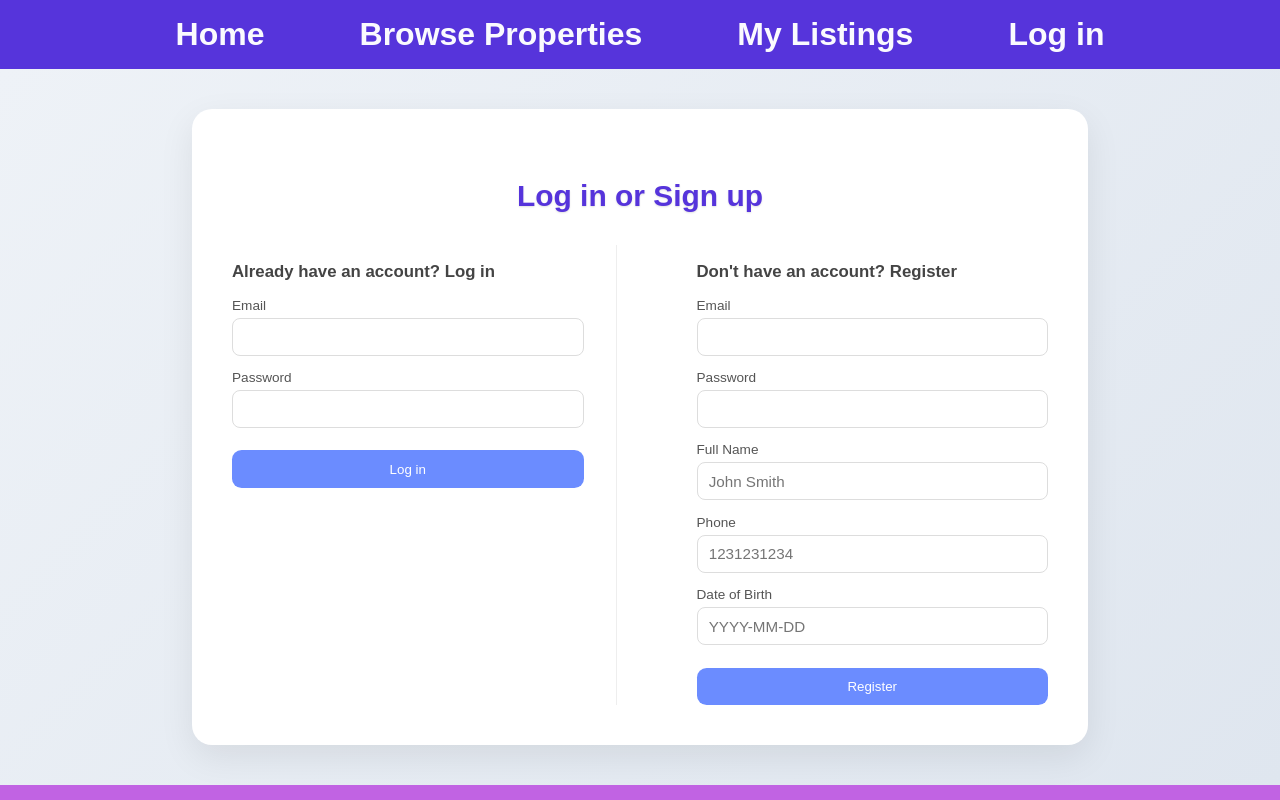
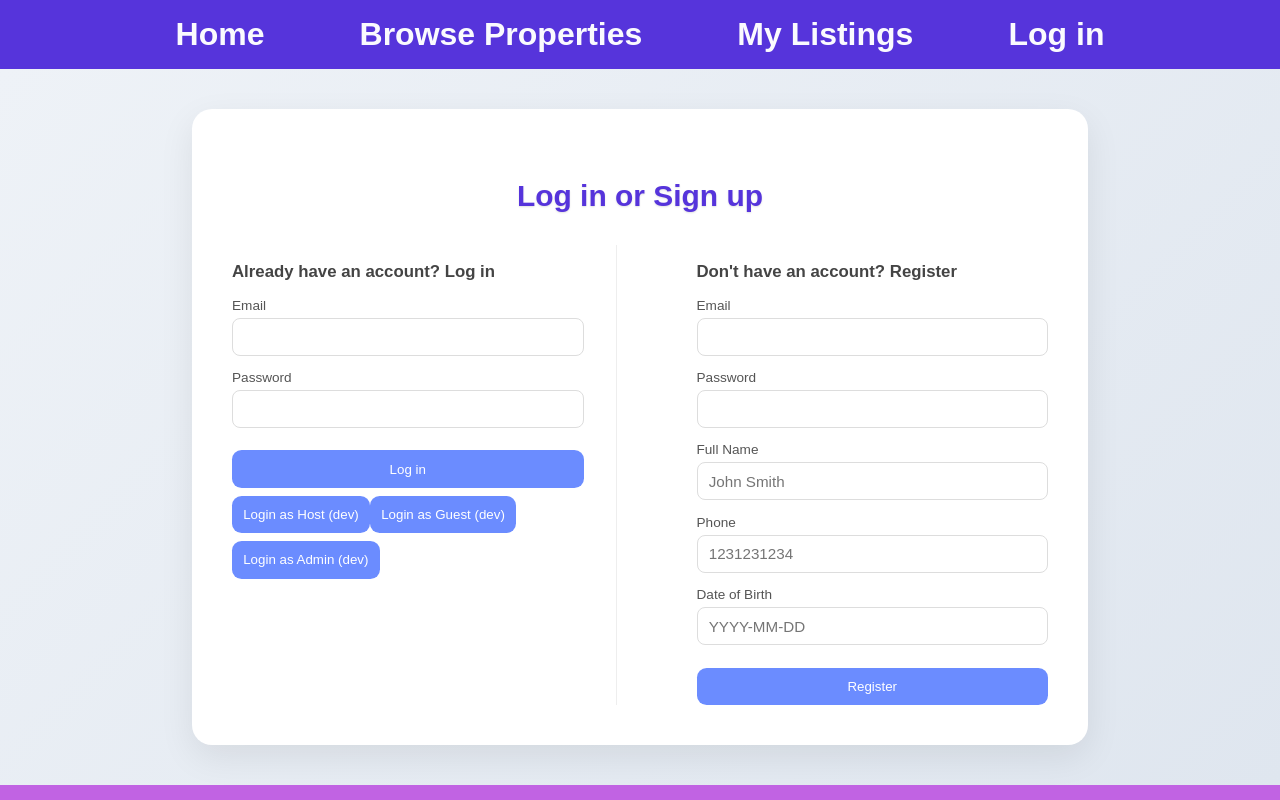
Before and after one commit to djoh826/CouchCrasher, a Next.js app: page /login in a window 1280 px wide. Shown: the top 800 px of the page. Built offline with nearby package versions, Linux system fonts and the light colour scheme; no server answers.

Commit message:
Quick dev login buttons and login auth fix

```diff
--- a/app/api/auth/login/route.ts
+++ b/app/api/auth/login/route.ts
@@ -35,10 +35,5 @@ export async function POST(req: Request) {
     path: "/",
   });
 
-  // Return token when not in prod so I can test api
-  // if (process.env.NODE_ENV !== "production") {
   return NextResponse.json({ success: true, token });
-  // }
-
-  // return NextResponse.json({ success: true });
 }
--- a/app/login/page.tsx
+++ b/app/login/page.tsx
@@ -25,9 +25,10 @@ export default function Login() {
         headers: { "Content-Type": "application/json" },
         body: JSON.stringify({ email: loginEmail, password: loginPassword }),
       });
-      const data = await res.json();
-      if (!res.ok) return setError(data.error || "Login failed");
-      login({ uid: data.uid, email: loginEmail });
+      if (!res.ok) return setError("Login failed");
+      const meRes = await fetch("/api/me", { credentials: "include" });
+      const meData = await meRes.json();
+      login({ uid: meData.user.uid, email: meData.user.email });
       router.push("/");
     } catch {
       setError("Something went wrong");
@@ -48,6 +49,60 @@ export default function Login() {
       });
       const data = await res.json();
       if (!res.ok) return setError(data.error || "Register failed");
+      router.push("/");
+    } catch {
+      setError("Something went wrong");
+    }
+  };
+
+  const loginAsHost = async () => {
+    setError("");
+    try {
+      const res = await fetch("/api/auth/login", {
+        method: "POST",
+        headers: { "Content-Type": "application/json" },
+        body: JSON.stringify({ email: "host@gmail.com", password: "host" }),
+      });
+      if (!res.ok) return setError("Login failed");
+      const meRes = await fetch("/api/me", { credentials: "include" });
+      const meData = await meRes.json();
+      login({ uid: meData.user.uid, email: meData.user.email });
+      router.push("/");
+    } catch {
+      setError("Something went wrong");
+    }
+  };
+
+  const loginAsGuest = async () => {
+    setError("");
+    try {
+      const res = await fetch("/api/auth/login", {
+        method: "POST",
+        headers: { "Content-Type": "application/json" },
+        body: JSON.stringify({ email: "guest@gmail.com", password: "guest" }),
+      });
+      if (!res.ok) return setError("Login failed");
+      const meRes = await fetch("/api/me", { credentials: "include" });
+      const meData = await meRes.json();
+      login({ uid: meData.user.uid, email: meData.user.email });
+      router.push("/");
+    } catch {
+      setError("Something went wrong");
+    }
+  };
+
+  const loginAsAdmin = async () => {
+    setError("");
+    try {
+      const res = await fetch("/api/auth/login", {
+        method: "POST",
+        headers: { "Content-Type": "application/json" },
+        body: JSON.stringify({ email: "admin@gmail.com", password: "admin" }),
+      });
+      if (!res.ok) return setError("Login failed");
+      const meRes = await fetch("/api/me", { credentials: "include" });
+      const meData = await meRes.json();
+      login({ uid: meData.user.uid, email: meData.user.email });
       router.push("/");
     } catch {
       setError("Something went wrong");
@@ -90,6 +145,27 @@ export default function Login() {
                 Log in
               </button>
             </form>
+            <button
+              type="submit"
+              className={styles.button}
+              onClick={loginAsHost}
+            >
+              Login as Host (dev)
+            </button>
+            <button
+              type="submit"
+              className={styles.button}
+              onClick={loginAsGuest}
+            >
+              Login as Guest (dev)
+            </button>
+            <button
+              type="submit"
+              className={styles.button}
+              onClick={loginAsAdmin}
+            >
+              Login as Admin (dev)
+            </button>
           </div>
 
           {/* Register */}
```
